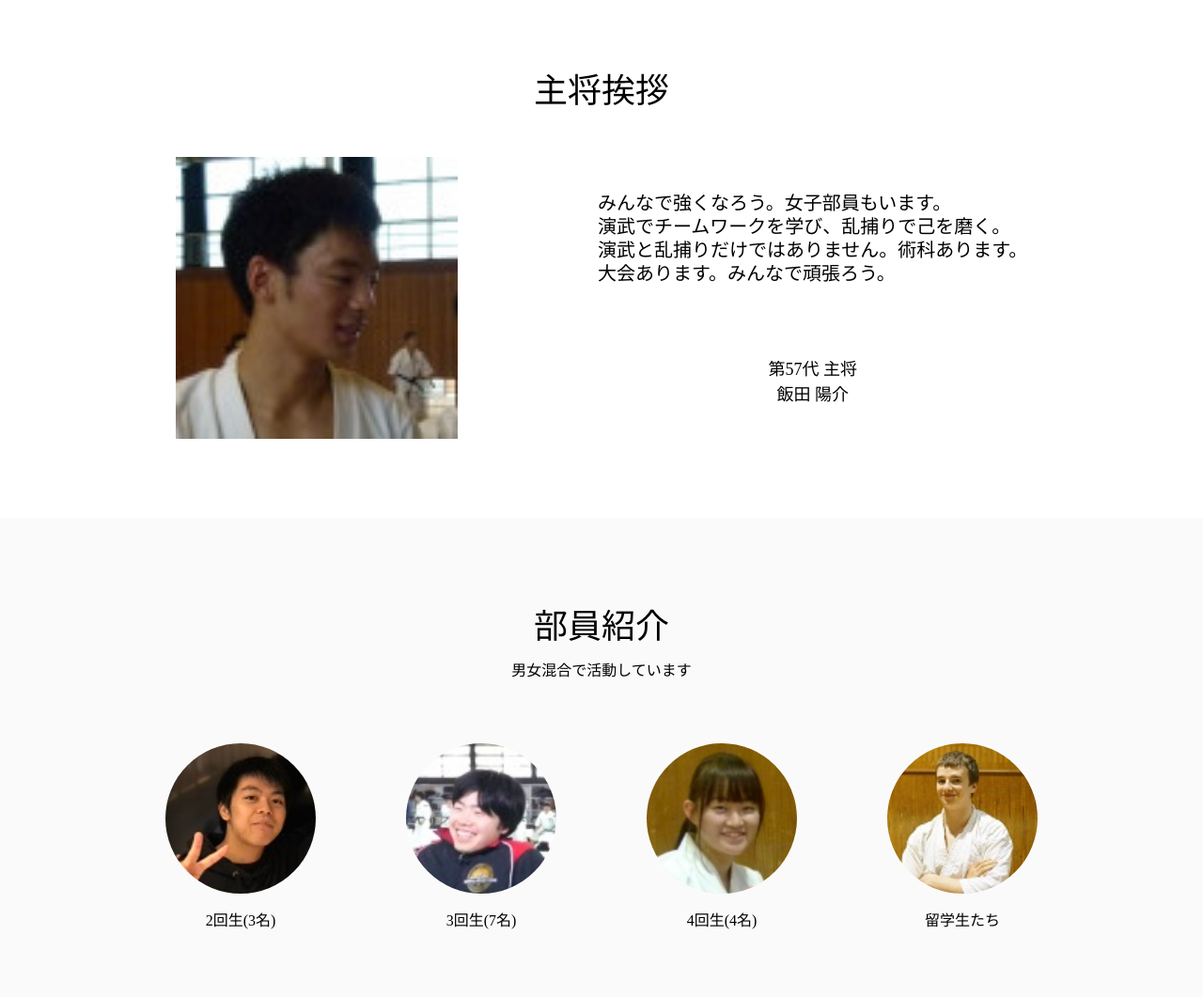
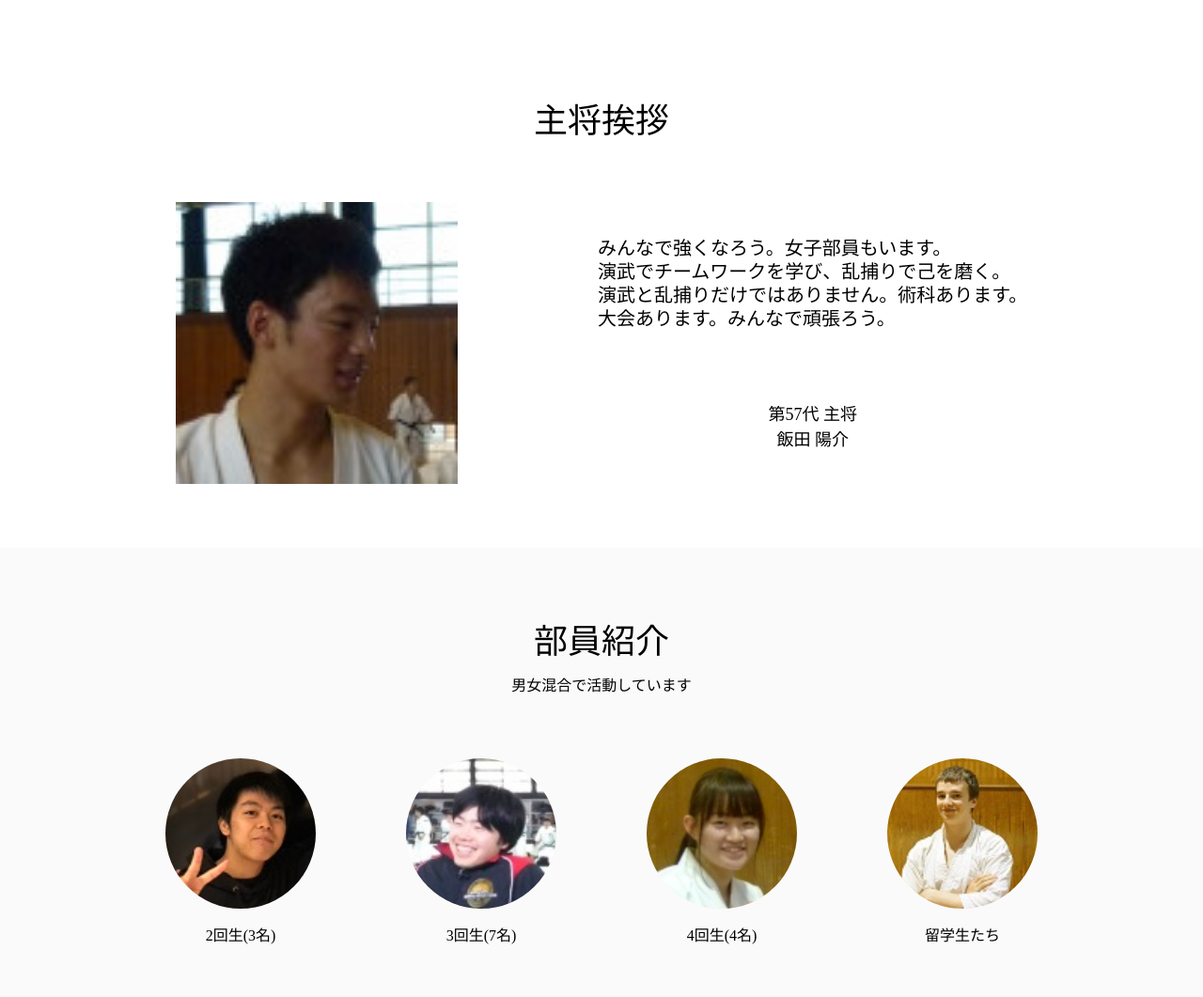
Before and after one commit to KushibikiMashu/ku-shorinji, a website: page public/index.html in a window 1280 px wide. Shown: the part 1437-2498 px from the top of the page at 94% size. Drawn offline with Linux system fonts and the light colour scheme.

Commit message:
余白を微調整

```diff
--- a/public/assets/css/main.css
+++ b/public/assets/css/main.css
@@ -71,7 +71,7 @@
 /* 演武と乱捕 */
 .practice {
     width: 100%;
-    padding: 2rem 0;
+    padding: 3rem 0;
 
     display: flex;
     text-align: center;
@@ -143,12 +143,11 @@
 
 /* 主将挨拶 */
 .greeting {
-    padding-top: 1rem;
-    padding-bottom: 5rem;
+    padding: 4rem 0;
 }
 
 .greeting__title {
-    padding: 3rem 0;
+    padding-bottom: 4rem;
 
     text-align: center;
     font-size: 2.25rem;
@@ -218,13 +217,12 @@
 
 /* 部員紹介 */
 .members {
-    padding: 3rem 0;
+    padding: 4rem 0;
     background-color: #FAFAFA;
 }
 
 .members__title {
-    padding-top: 3rem;
-    padding-bottom: 1rem;
+    padding: 1rem 0;
 
     text-align: center;
     font-size: 2.25rem;
```
